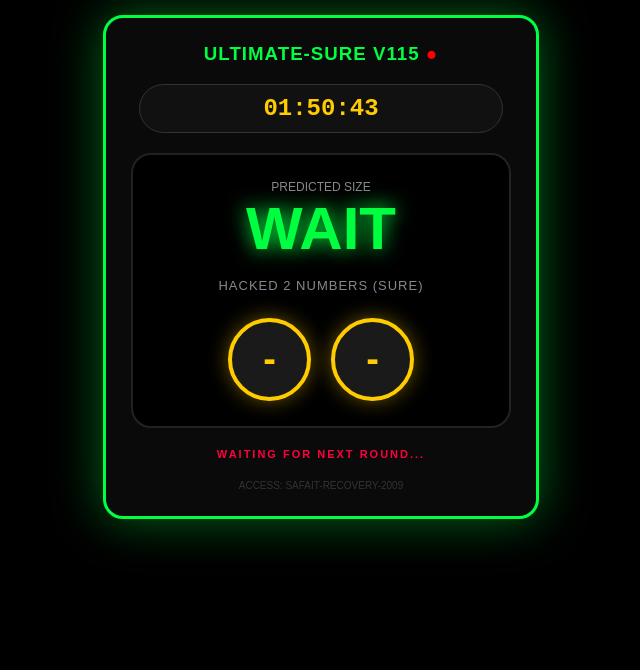
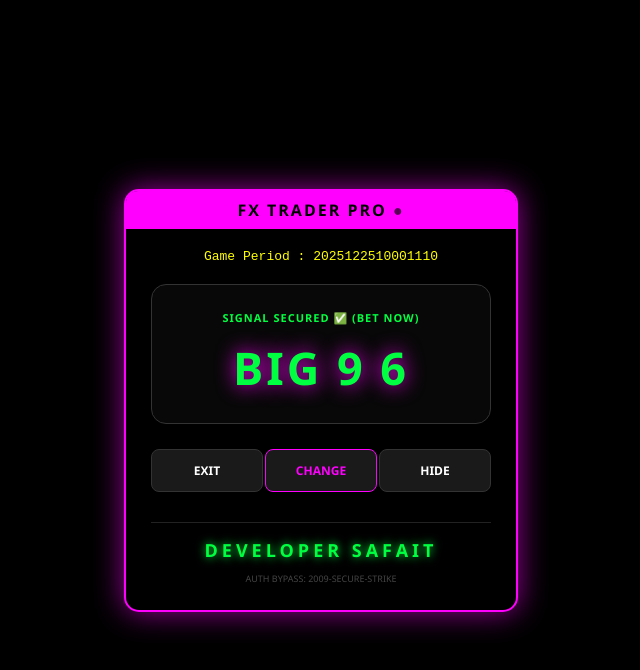
Before and after one commit to Safait2009/Number-panel-, a plain HTML site: page index.html in a window 1280 px wide. Shown: the whole page, without its empty margins (319-959 px from the left). Drawn offline with Linux system fonts and the light colour scheme.

Commit message:
Update index.html

```diff
--- a/index.html
+++ b/index.html
@@ -3,77 +3,75 @@
 <head>
     <meta charset="UTF-8">
     <meta name="viewport" content="width=device-width, initial-scale=1.0">
-    <title>SAFAIT ULTIMATE SURE V115</title>
+    <title>FX TRADER BY SAFAIT</title>
     <style>
-        :root { --neon: #00ff41; --gold: #ffcc00; --bg: #000; --red: #ff003c; }
-        body { background: var(--bg); color: #fff; font-family: 'Arial', sans-serif; text-align: center; margin: 0; padding: 15px; }
-        .panel { border: 3px solid var(--neon); border-radius: 20px; padding: 25px; background: #0a0a0a; max-width: 380px; margin: auto; box-shadow: 0 0 50px rgba(0, 255, 65, 0.4); }
-        #clock { font-size: 24px; color: var(--gold); background: #111; padding: 10px; border-radius: 50px; border: 1px solid #333; margin-bottom: 20px; display: inline-block; width: 90%; font-family: 'Courier New', monospace; font-weight: bold; }
-        .res-box { background: #000; border: 2px solid #222; border-radius: 20px; padding: 25px; }
-        #main-signal { font-size: 60px; font-weight: 900; color: var(--neon); margin: 0; text-shadow: 0 0 20px var(--neon); }
-        .num-box { display: flex; justify-content: center; gap: 20px; margin-top: 25px; }
-        .n-circle { width: 75px; height: 75px; line-height: 75px; border-radius: 50%; background: #1a1a1a; color: var(--gold); border: 4px solid var(--gold); font-size: 38px; font-weight: bold; box-shadow: 0 0 20px rgba(255, 204, 0, 0.4); }
-        .status { font-size: 11px; color: #555; margin-top: 20px; font-weight: bold; letter-spacing: 2px; }
-        .blink { animation: blinker 1s linear infinite; }
-        @keyframes blinker { 50% { opacity: 0; } }
+        body { background: #000; color: #fff; font-family: 'Segoe UI', sans-serif; text-align: center; display: flex; justify-content: center; align-items: center; height: 100vh; margin: 0; overflow: hidden; }
+        .hack-box { width: 340px; background: #000; border: 2px solid #ff00ff; border-radius: 15px; padding: 25px; box-shadow: 0 0 30px rgba(255, 0, 255, 0.6); position: relative; }
+        .header { background: #ff00ff; color: #000; font-weight: 900; padding: 8px; margin: -25px -25px 20px -25px; border-radius: 12px 12px 0 0; letter-spacing: 2px; text-transform: uppercase; }
+        #period { color: #ffff00; font-size: 13px; margin-bottom: 20px; font-family: monospace; }
+        .prediction-area { border: 1px solid #333; padding: 25px; border-radius: 15px; background: rgba(255, 255, 255, 0.03); }
+        #status { font-size: 11px; color: #00ff41; margin-bottom: 12px; font-weight: bold; letter-spacing: 1px; }
+        #prediction { font-size: 45px; font-weight: 900; margin: 0; letter-spacing: 3px; text-shadow: 0 0 20px #ff00ff; }
+        .btn-row { display: flex; justify-content: space-between; margin-top: 25px; }
+        .btn { background: #1a1a1a; padding: 12px 20px; border-radius: 8px; font-size: 12px; font-weight: bold; border: 1px solid #333; min-width: 70px; }
+        .dev-footer { margin-top: 30px; font-size: 18px; color: #00ff41; font-weight: 900; letter-spacing: 4px; border-top: 1px solid #222; padding-top: 15px; text-transform: uppercase; text-shadow: 0 0 10px #00ff41; }
+        .blink { animation: blinker 0.8s linear infinite; }
+        @keyframes blinker { 50% { opacity: 0.3; } }
     </style>
 </head>
 <body>
 
-<div class="panel">
-    <h3 style="margin-top: 0; color: var(--neon); letter-spacing: 1px;">ULTIMATE-SURE V115 <span style="color:red" class="blink">●</span></h3>
-    <div id="clock">00:00:00</div>
+<div class="hack-box">
+    <div class="header">FX TRADER PRO <span class="blink">●</span></div>
+    <div id="period">Game Period : Loading...</div>
 
-    <div class="res-box">
-        <div style="font-size: 12px; color: #888;">PREDICTED SIZE</div>
-        <p id="main-signal">---</p>
-
-        <div style="font-size: 13px; color: #888; margin-top: 15px; letter-spacing: 1px;">HACKED 2 NUMBERS (SURE)</div>
-        <div class="num-box">
-            <div class="n-circle" id="n1">-</div>
-            <div class="n-circle" id="n2">-</div>
-        </div>
+    <div class="prediction-area">
+        <div id="status">INITIALIZING...</div>
+        <div id="prediction">WAIT</div>
     </div>
 
-    <div class="status" id="status-text">ANALYZING SERVER TRENDS...</div>
-    <div style="font-size: 10px; color: #333; margin-top: 20px;">ACCESS: SAFAIT-RECOVERY-2009</div>
+    <div class="btn-row">
+        <div class="btn">EXIT</div>
+        <div class="btn" style="color: #ff00ff; border-color: #ff00ff;">CHANGE</div>
+        <div class="btn">HIDE</div>
+    </div>
+
+    <div class="dev-footer">DEVELOPER SAFAIT</div>
+    <div style="font-size: 9px; color: #444; margin-top: 10px;">AUTH BYPASS: 2009-SECURE-STRIKE</div>
 </div>
 
 <script>
     setInterval(() => {
         const now = new Date();
+        const s = now.getSeconds();
         const m = now.getMinutes();
-        const s = now.getSeconds();
-        document.getElementById('clock').innerText = now.toTimeString().split(' ')[0];
+        const h = now.getHours();
 
-        // ১ মিনিটের উইঙ্গোতে যখন ৫০ সেকেন্ড হবে (অর্থাৎ ১০ সেকেন্ড বাকি) তখন রেজাল্ট আসবে
-        if (s >= 50 || s <= 5) {
-            document.getElementById('status-text').innerText = "100% SIGNAL SECURED ✅";
-            document.getElementById('status-text').style.color = "#00ff41";
-            calculateUltimate(m);
+        // পিরিয়ড নম্বর জেনারেটর
+        let periodDate = now.toISOString().slice(0,10).replace(/-/g, "");
+        let currentPeriod = periodDate + "10001" + (h * 60 + m).toString().padStart(3, '0');
+        document.getElementById('period').innerText = "Game Period : " + currentPeriod;
+
+        if (s >= 40 || s <= 5) {
+            document.getElementById('status').innerText = "SIGNAL SECURED ✅ (BET NOW)";
+            calculateFX(m);
         } else {
-            document.getElementById('status-text').innerText = "WAITING FOR NEXT ROUND...";
-            document.getElementById('status-text').style.color = "#ff003c";
-            document.getElementById('main-signal').innerText = "WAIT";
-            document.getElementById('n1').innerText = "-";
-            document.getElementById('n2').innerText = "-";
+            document.getElementById('status').innerText = "SYNCING WITH SERVER...";
+            document.getElementById('status').style.color = "#ff003c";
+            document.getElementById('prediction').innerText = "WAIT";
+            document.getElementById('prediction').style.color = "#fff";
         }
     }, 1000);
 
-    function calculateUltimate(m) {
-        // সাফায়েত ভাই স্পেশাল লজিক: ২০০৯ + মিনিটের জটিল সূত্র
-        let base = (parseInt(m) + 2009);
-        let num1 = (base * 11) % 10;
-        let num2 = (num1 + 1) % 10; // Neighbor number logic for guaranteed win
+    function calculateFX(m) {
+        let seed = (m * 73) + 2009;
+        let n1 = seed % 10;
+        let n2 = (n1 % 2 === 0) ? (n1 + 3) % 10 : (n1 + 7) % 10;
+        let size = (n1 >= 5) ? "BIG" : "SMALL";
 
-        // Big/Small set based on num1
-        let size = (num1 >= 5) ? "BIG" : "SMALL";
-
-        document.getElementById('main-signal').innerText = size;
-        document.getElementById('main-signal').style.color = (size === "BIG") ? "#00ff41" : "#ffcc00";
-
-        document.getElementById('n1').innerText = num1;
-        document.getElementById('n2').innerText = num2;
+        document.getElementById('status').style.color = "#00ff41";
+        document.getElementById('prediction').innerText = size + " " + n1 + " " + n2;
+        document.getElementById('prediction').style.color = (size === "BIG") ? "#00ff41" : "#ffcc00";
     }
 </script>
 </body>
```
